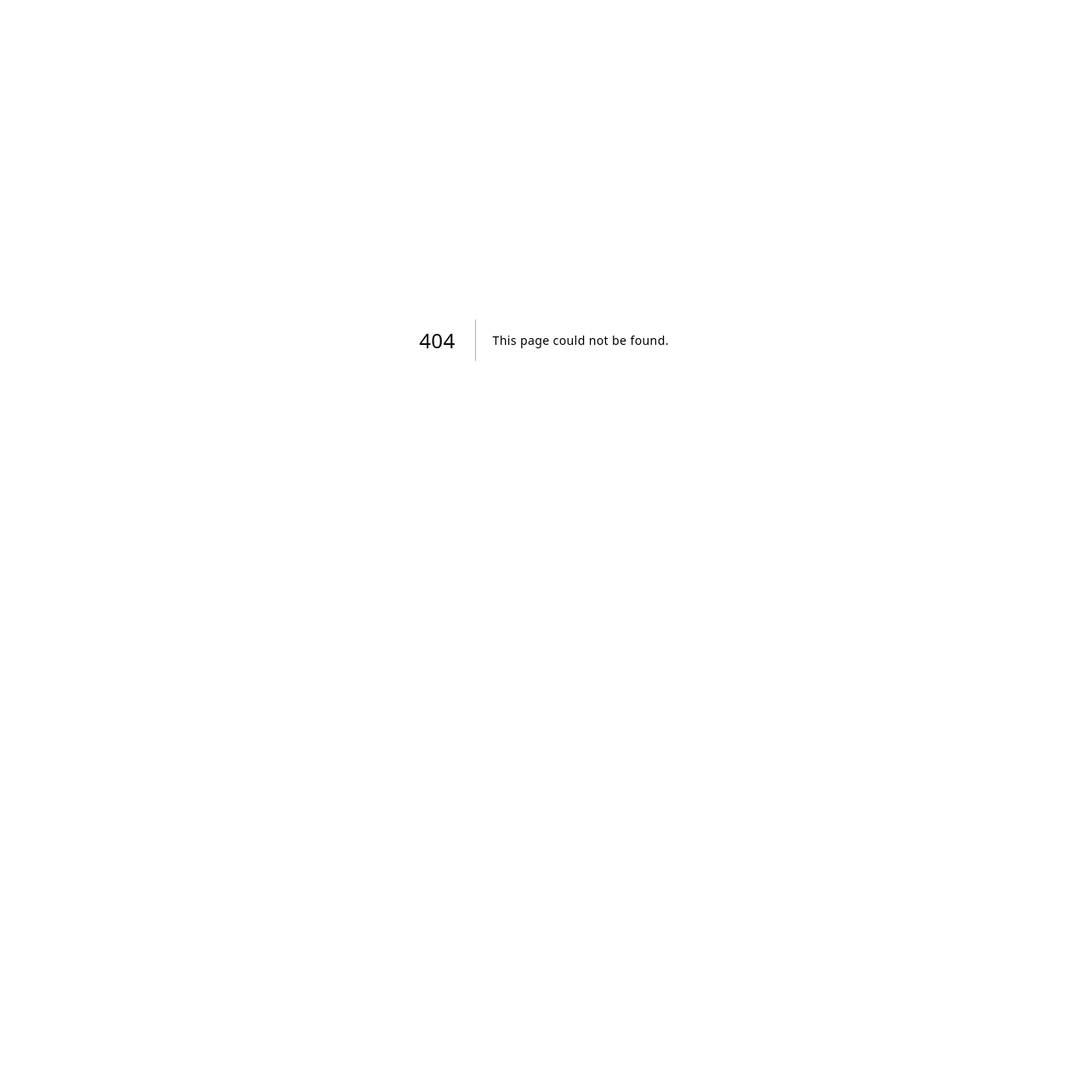
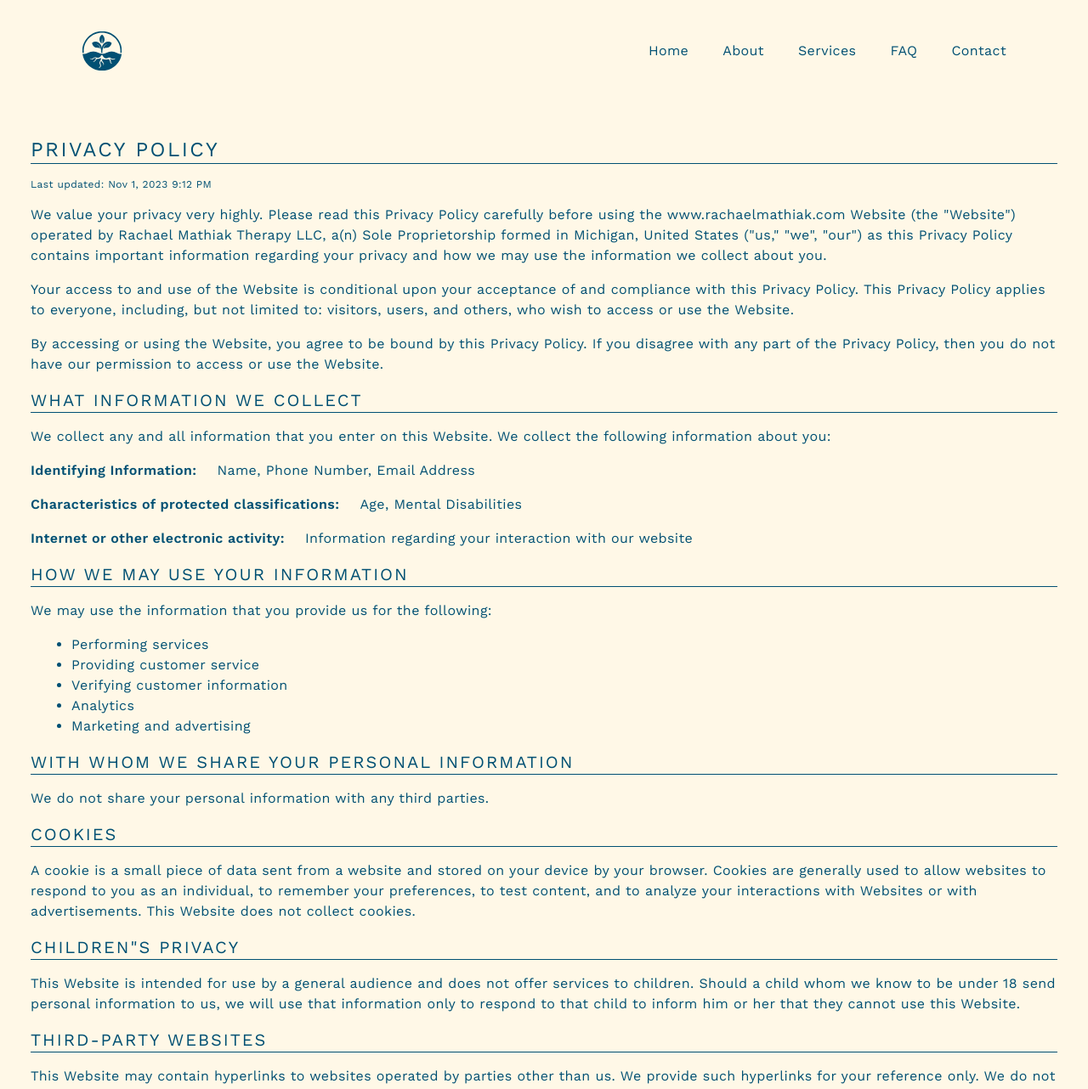
Before and after one commit to trroev/guided-growth-with-rachael, a Next.js app: page /privacy-policy in a window 1280 px wide. Before the commit this address had no page. Shown: the top 1282 px of the page at 85% size. Before the commit the page ends 800 px from the top, so only its background shows below. Built offline with nearby package versions, Linux system fonts and the light colour scheme.

Commit message:
Add privacy policy page

```diff
--- /dev/null
+++ b/pages/privacy-policy.tsx
@@ -0,0 +1,171 @@
+import Layout from "@/components/Layout";
+
+const PrivacyPolicy = () => {
+  return (
+    <Layout title="Privacy Policy">
+      <div className="w-full max-w-[1240px] mx-auto py-12">
+        <div className="flex flex-col px-4 mb-3">
+          <p className="uppercase text-2xl tracking-widest border-b border-green">
+            Privacy Policy
+          </p>
+          <div className="flex flex-col py-4">
+            <p className="text-xs pb-4">
+              Last updated: Nov 1, 2023 9:12 PM
+            </p>
+            <div className="pb-6">
+              <p className="pb-4">
+                We value your privacy very highly. Please read this
+                Privacy Policy carefully before using the
+                www.rachaelmathiak.com Website (the
+                &quot;Website&quot;) operated by Rachael Mathiak
+                Therapy LLC, a(n) Sole Proprietorship formed in
+                Michigan, United States (&quot;us,&quot;
+                &quot;we&quot;, &quot;our&quot;) as this Privacy
+                Policy contains important information regarding your
+                privacy and how we may use the information we collect
+                about you.
+              </p>
+              <p className="pb-4">
+                Your access to and use of the Website is conditional
+                upon your acceptance of and compliance with this
+                Privacy Policy. This Privacy Policy applies to
+                everyone, including, but not limited to: visitors,
+                users, and others, who wish to access or use the
+                Website.
+              </p>
+              <p className="pb-4">
+                By accessing or using the Website, you agree to be
+                bound by this Privacy Policy. If you disagree with any
+                part of the Privacy Policy, then you do not have our
+                permission to access or use the Website.
+              </p>
+              <p className="uppercase text-xl tracking-widest border-b border-green mb-4">
+                What Information We Collect
+              </p>
+              <p className="pb-4">
+                We collect any and all information that you enter on
+                this Website. We collect the following information
+                about you:
+              </p>
+              <div className="flex pb-4 gap-6">
+                <p className="font-semibold">
+                  Identifying Information:
+                </p>
+                <p>Name, Phone Number, Email Address</p>
+              </div>
+              <div className="flex pb-4 gap-6">
+                <p className="font-semibold">
+                  Characteristics of protected classifications:
+                </p>
+                <p>Age, Mental Disabilities</p>
+              </div>
+              <div className="flex pb-4 gap-6">
+                <p className="font-semibold">
+                  Internet or other electronic activity:
+                </p>
+                <p>
+                  Information regarding your interaction with our
+                  website
+                </p>
+              </div>
+              <p className="uppercase text-xl tracking-widest border-b border-green mb-4">
+                How we may use your information
+              </p>
+              <p className="pb-4">
+                We may use the information that you provide us for the
+                following:
+              </p>
+              <ul className="px-12 pb-4">
+                <li className="list-disc">Performing services</li>
+                <li className="list-disc">
+                  Providing customer service
+                </li>
+                <li className="list-disc">
+                  Verifying customer information
+                </li>
+                <li className="list-disc">Analytics</li>
+                <li className="list-disc">
+                  Marketing and advertising
+                </li>
+              </ul>
+              <p className="uppercase text-xl tracking-widest border-b border-green mb-4">
+                With whom we share your personal information
+              </p>
+              <p className="pb-4">
+                We do not share your personal information with any
+                third parties.
+              </p>
+              <p className="uppercase text-xl tracking-widest border-b border-green mb-4">
+                Cookies
+              </p>
+              <p className="pb-4">
+                A cookie is a small piece of data sent from a website
+                and stored on your device by your browser. Cookies are
+                generally used to allow websites to respond to you as
+                an individual, to remember your preferences, to test
+                content, and to analyze your interactions with
+                Websites or with advertisements. This Website does not
+                collect cookies.
+              </p>
+              <p className="uppercase text-xl tracking-widest border-b border-green mb-4">
+                Children&quot;s Privacy
+              </p>
+              <p className="pb-4">
+                This Website is intended for use by a general audience
+                and does not offer services to children. Should a
+                child whom we know to be under 18 send personal
+                information to us, we will use that information only
+                to respond to that child to inform him or her that
+                they cannot use this Website.
+              </p>
+              <p className="uppercase text-xl tracking-widest border-b border-green mb-4">
+                Third-Party Websites
+              </p>
+              <p className="pb-4">
+                This Website may contain hyperlinks to websites
+                operated by parties other than us. We provide such
+                hyperlinks for your reference only. We do not control
+                such websites and are not responsible for their
+                contents or the privacy or other practices of such
+                websites. It is up to you to read and fully understand
+                their Privacy Policies. Our inclusion of hyperlinks to
+                such websites does not imply any endorsement of the
+                material on such websites or any association with
+                their operators.
+              </p>
+              <p className="uppercase text-xl tracking-widest border-b border-green mb-4">
+                Do Not Track
+              </p>
+              <p className="pb-4">
+                Do Not Track is a preference you can set on your
+                browser to inform websites that you do not want to be
+                tracked. We do not support Do Not Track
+                (&quot;DNT&quot;). You can either enable or disable Do
+                Not Track by visiting the Preferences or Settings page
+                of your browser.
+              </p>
+              <p className="uppercase text-xl tracking-widest border-b border-green mb-4">
+                Changes to Privacy Policy
+              </p>
+              <p className="pb-4">
+                We reserve the right to amend this Privacy Policy at
+                any time. We will notify you of any changes to this
+                Privacy Policy by posting the updated Privacy Policy
+                to this website or application.
+              </p>
+              <p className="uppercase text-xl tracking-widest border-b border-green mb-4">
+                Questions
+              </p>
+              <p className="pb-4">
+                If you have any questions about this Privacy Policy,
+                please contact us at therapy@rachaelmathiak.com.
+              </p>
+            </div>
+          </div>
+        </div>
+      </div>
+    </Layout>
+  );
+};
+
+export default PrivacyPolicy;
```
